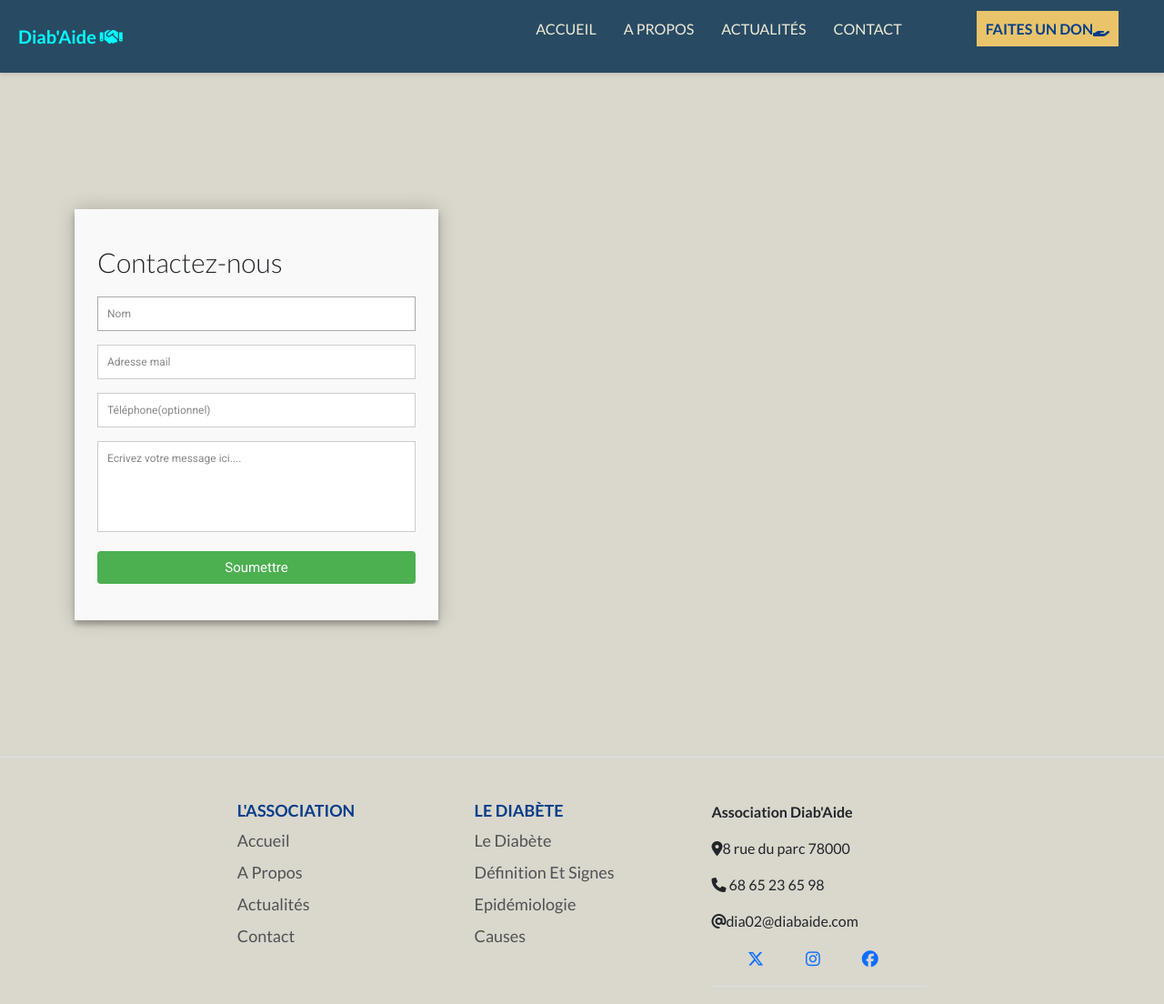
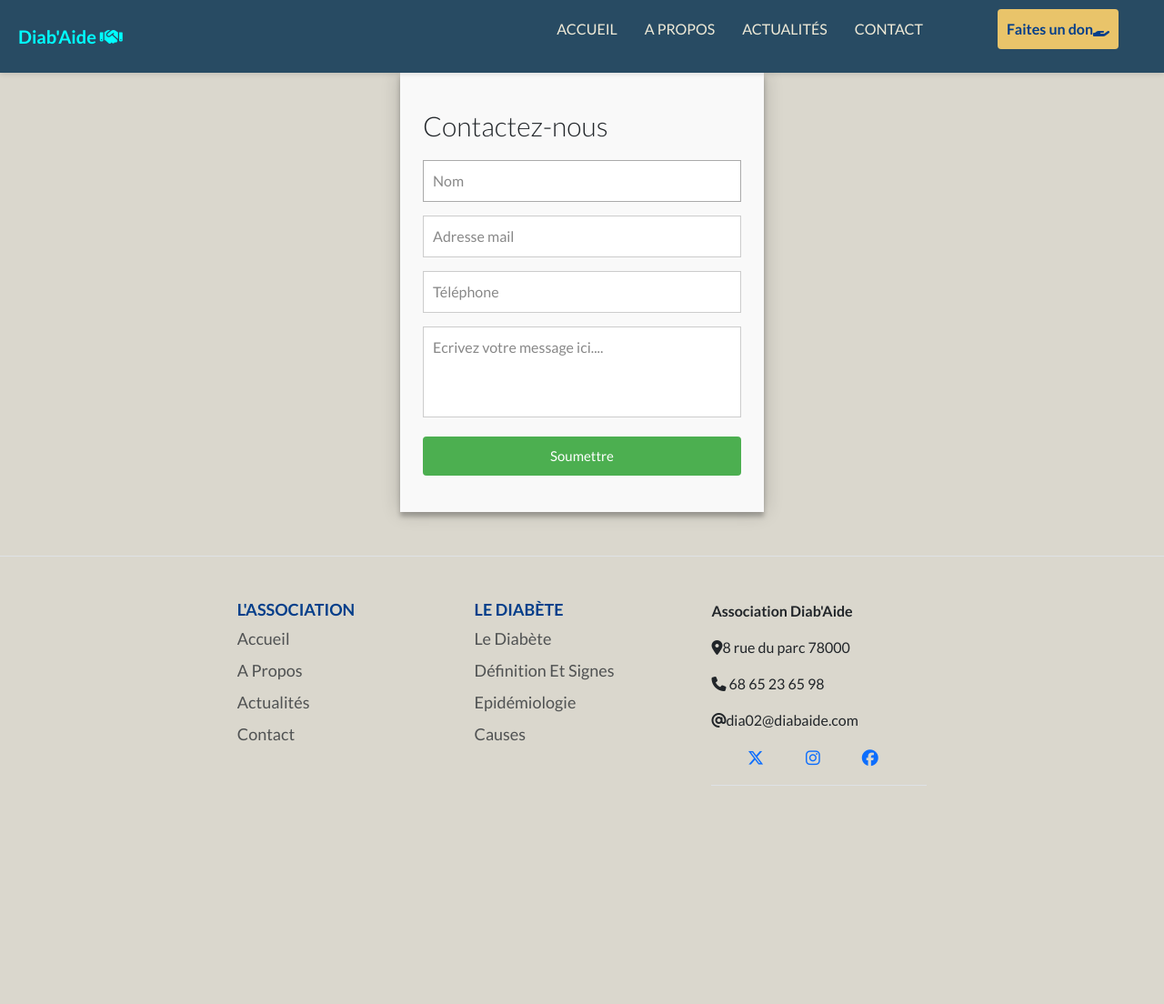
Before and after one commit to AnissaK-B/assocDiab, a plain HTML site: page contact.html in a window 1280 px wide. Shown: the top 1104 px of the page at 91% size. After the commit the page ends 992 px from the top, so only its background shows below. Drawn offline with nearby package versions, Linux system fonts and the light colour scheme.

Commit message:
modified a-propos actualités contact index

```diff
--- a/contact.html
+++ b/contact.html
@@ -23,7 +23,8 @@
                 <li><a href="actualites.html">Actualités</a></li>
                 <li><a href="contact.html">Contact</a></li>
             </ul> <ul>
-                <li><a class="don" onclick="togglePopup()">Faites un don<i class="fa-solid fa-hand-holding"></i></a></li>
+                <li><button class="don" onclick="togglePopup()">Faites un don<i class="fa-solid fa-hand-holding"></i></button></li>
+
             </ul>
 
         </nav>
@@ -53,7 +54,8 @@
 
             <button type="submit">Payer</button>
         </form>
-        <a href="javascript:void(0)" onclick="togglePopup()" class="popup-exit">fermer</a>
+        <button class="popup-exit" onclick="togglePopup()">Fermer</button>
+
         </div>
     </div>
 
@@ -68,7 +70,7 @@
                 <input placeholder="Adresse mail" type="email" tabindex="2" required>
             </label>
             <label>
-                <input placeholder="Téléphone(optionnel)" type="tel" tabindex="3" required>
+                <input placeholder="Téléphone" type="tel" tabindex="3" required>
             </label>
 
             <label>
--- a/style.css
+++ b/style.css
@@ -812,49 +812,31 @@ color: #023e8a;
   .container .contact-form {
     max-width: 400px;
     width: 100%;
-
-    margin-left: 50%;
-    margin-right: 50%;
+    margin: 0 auto; /* Centre le formulaire horizontalement */
     position: relative;
 }
 
-  #contact input[type="text"],
-  #contact input[type="email"],
-  #contact input[type="tel"],
-  #contact input[type="url"],
-  #contact textarea,
-  #contact button[type="submit"] {
-    font: 400 12px/16px "Roboto", Helvetica, Arial, sans-serif;
-  }
-
-  #contact {
+.contact-form {
     background: #F9F9F9;
     padding: 25px;
-    margin: 150px 0;
+    margin: 50px auto; /* Marge autour du formulaire */
     box-shadow: 0 0 20px 0 rgba(0, 0, 0, 0.2), 0 5px 5px 0 rgba(0, 0, 0, 0.24);
 }
 
 #contact h3 {
-    display: block;
     font-size: 30px;
     font-weight: 300;
     margin-bottom: 20px;
-    margin-top:15px;
+    margin-top: 15px;
 }
 
-  #contact h4 {
-    margin: 5px 0 15px;
-    display: block;
-    font-size: 13px;
-    font-weight: 400;
-  }
-  label{
-    border: medium none !important;
+label {
     margin: 0 0 10px;
     min-width: 100%;
     padding: 0;
     width: 100%;
 }
+
 
   #contact input[type="text"],
   #contact input[type="email"],
```
Also changed, not shown: a-propos.html (+5 -4 lines), actualites.html (+2 -2 lines), index.html (+8 -7 lines). Lines whose indentation alone changed are shown as unchanged.
